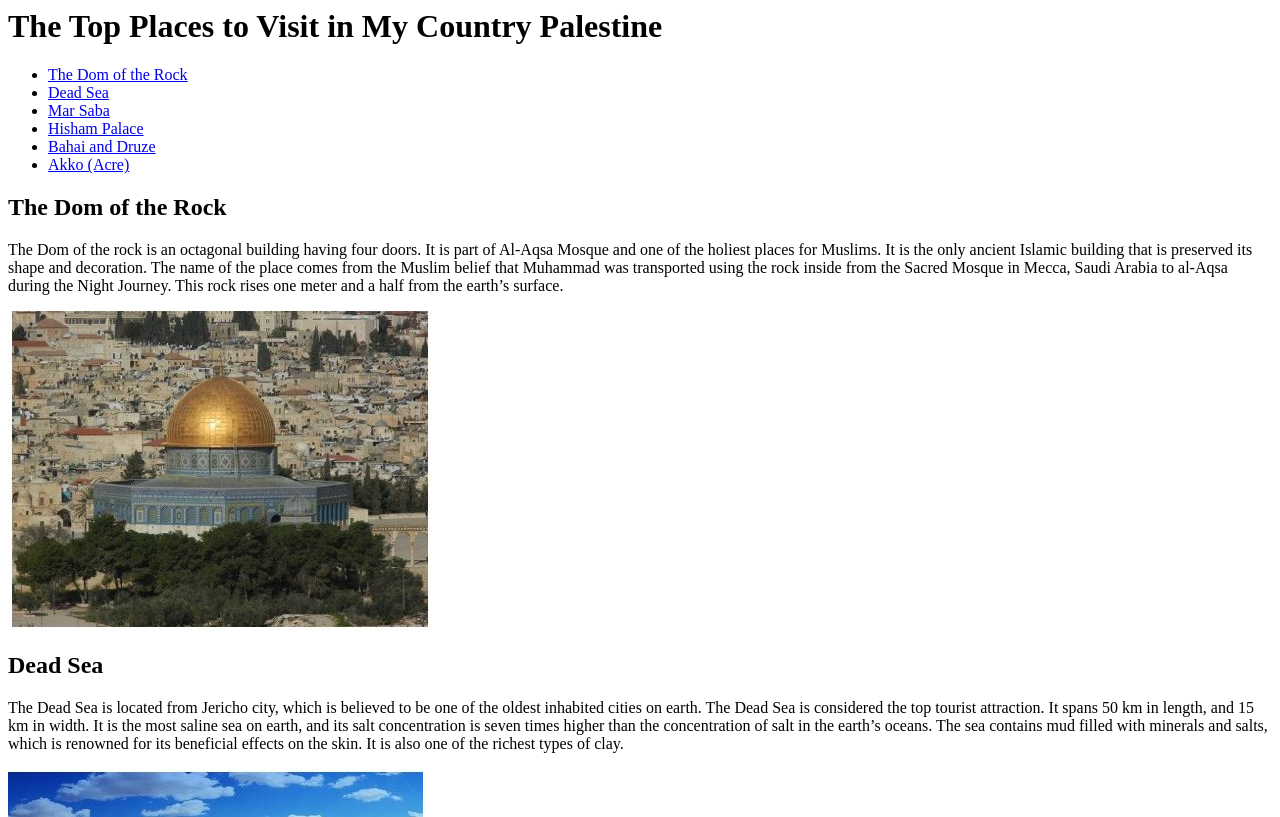
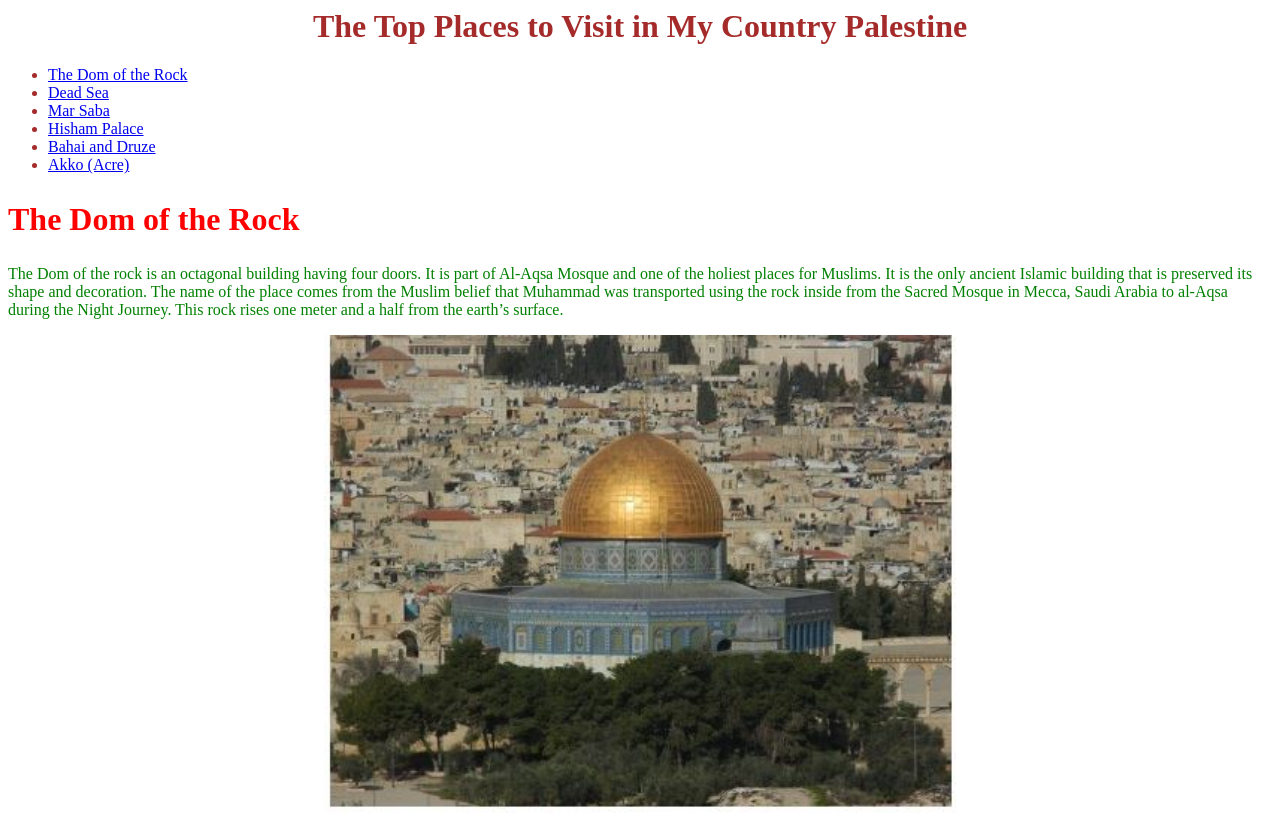
Before and after one commit to PT-Web-Dev-Jan-23/js-assignment-4-html-me-something-MaisaSalahaldin, a website: page index.html in a window 1280 px wide. Shown: the top 817 px of the page. Drawn offline with Linux system fonts and the light colour scheme.

Commit message:
finished style file

```diff
--- a/styles.css
+++ b/styles.css
@@ -1 +1,31 @@
 /* Write your CSS here! */
+h1{
+    color:brown;
+     text-align: center;
+ }
+ #mainHeading{
+     color: red;
+     font-size:xx-large;
+
+       }
+ #img{
+     display: block;
+     margin-left: auto;
+     margin-right: auto;
+     width: 50%;
+   }
+   body{
+     margin: 8px;
+     display:block;
+   }
+
+
+   .funParagraph{
+     color: green;
+   }
+   #famousPlacess{
+     color: brown;
+   }
+   footer{
+     color: blueviolet;
+   }
```
